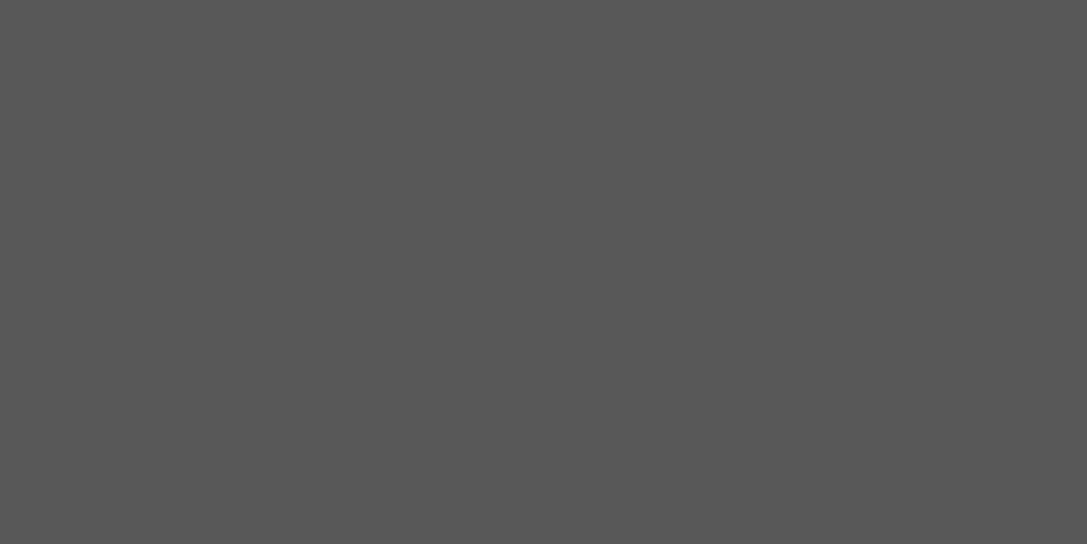
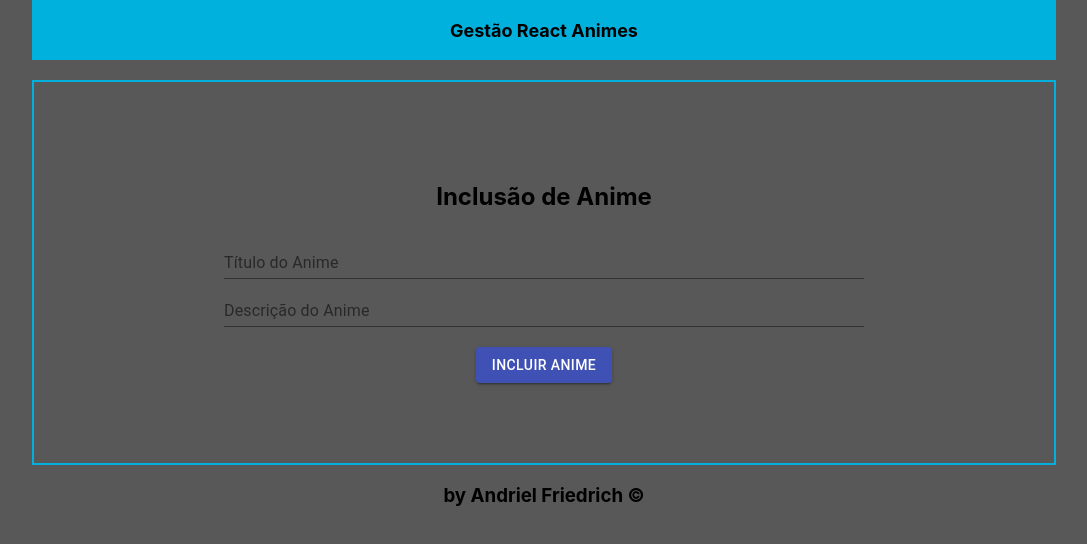
Before and after one commit to ANDRIEL123/front-reactanimes, a React (Create React App) app: page /incluir-anime in a window 1280 px wide. Before the commit this address had no page. Shown: the top 544 px of the page, without its empty margins (96-1183 px from the left). Built offline with nearby package versions, Linux system fonts and the light colour scheme.

Commit message:
Adicionado previamente a inclusao do anime e outros ajustes

```diff
--- a/src/pages/header.js
+++ b/src/pages/header.js
@@ -1,7 +1,20 @@
 import React from 'react'
+import { useNavigate } from 'react-router-dom'
 
 import './styles.css'
 
-const Header = () => (<header id="main-header">Gestão React Animes</header>)
+
+
+const Header = () => {
+    let navigate = useNavigate()
+    return (
+        <div>
+            <a href="" style={{ textDecoration: "none" }} onClick={() => navigate('/dashboard')}>
+                <header id="main-header">Gestão React Animes</header>
+            </a>
+            <br></br>
+        </div>
+    )
+}
 
 export default Header
--- /dev/null
+++ b/src/pages/inclusao.css
@@ -0,0 +1,8 @@
+.inclui-anime {
+    padding: 10vmin;
+    border: solid rgb(0, 177, 221) 2px;
+}
+
+.inclui-anime input {
+    width: 80vmin;
+}
--- a/src/pages/inclusao.js
+++ b/src/pages/inclusao.js
@@ -0,0 +1,34 @@
+import React, { Component } from 'react'
+import TextField from '@material-ui/core/TextField'
+import Button from '@material-ui/core/Button'
+
+import './inclusao.css'
+
+export default class Incluir extends Component {
+    state = {
+        title: '',
+        description: ''
+    }
+
+    changeHandler = e => {
+        this.setState({ [e.target.name]: e.target.value })
+        console.log(e.target.value)
+    }
+
+    render() {
+        return (
+            <div>
+                <div className="inclui-anime">
+                    <h2>Inclusão de Anime</h2>
+                    <TextField label="Título do Anime" type="text" onChange={this.changeHandler} /><br></br>
+                    <TextField label="Descrição do Anime" type="text" onChange={this.changeHandler} /><br></br><br></br>
+                    <Button variant="contained" type="submit" color="primary" onClick={""} >Incluir anime</Button>
+                </div>
+                <div>
+                    <h3> by Andriel Friedrich © </h3>
+                </div>
+            </div>
+
+        )
+    }
+}
--- a/src/pages/menu.css
+++ b/src/pages/menu.css
@@ -17,6 +17,7 @@ body {
 
 .main-menu .search input{
     margin-right: 5vmin;
+    width: 80vmin;
 }
 
 .main-menu .animes h2 {
--- a/src/pages/menu.js
+++ b/src/pages/menu.js
@@ -45,9 +45,8 @@ export default class Menu extends Component {
         const { animes, animesAux, search } = this.state
         return (
             <div className="main-menu">
-                < Header /><br></br>
                 <div>
-                    <Button variant="contained" type="submit" color="primary" onClick={""} >Incluir um novo anime</Button>
+                    <Button variant="contained" type="submit" color="primary" onClick={() => window.location.href = 'http://localhost:3001/incluir-anime'} >Incluir um novo anime</Button>
                 </div>
                 <div className="search">
                     <TextField label="Pesquise um anime" onKeyDown={(event) => { if (event.keyCode === 13) { this.filterAnimes(animes, search) } }} type="text" onChange={this.handleChangeSearch.bind(this)} />
@@ -84,7 +83,7 @@ export default class Menu extends Component {
 
 
 
-            </div>
+            </div >
 
 
         )
--- a/src/routes.js
+++ b/src/routes.js
@@ -2,6 +2,8 @@ import React from 'react'
 import Login from './components/login/login'
 import Menu from './pages/menu'
 import Autentifica from './erroAutentification'
+import Inclusao from './pages/inclusao'
+import Header from './pages/header'
 
 import {
     Routes, Route
@@ -17,9 +19,13 @@ const autentificaRota = () => {
 
 export default function mainRoutes() {
     return (
-        <Routes>
-            <Route path="/" element={< Login />} />
-            <Route path="/dashboard" element={autentificaRota()} />
-        </Routes>
+        <div>
+            <Header />
+            <Routes>
+                <Route path="/" element={< Login />} />
+                <Route path="/dashboard" element={autentificaRota()} />
+                <Route path="/incluir-anime" element={< Inclusao />} />
+            </Routes>
+        </div>
     )
 }
```
